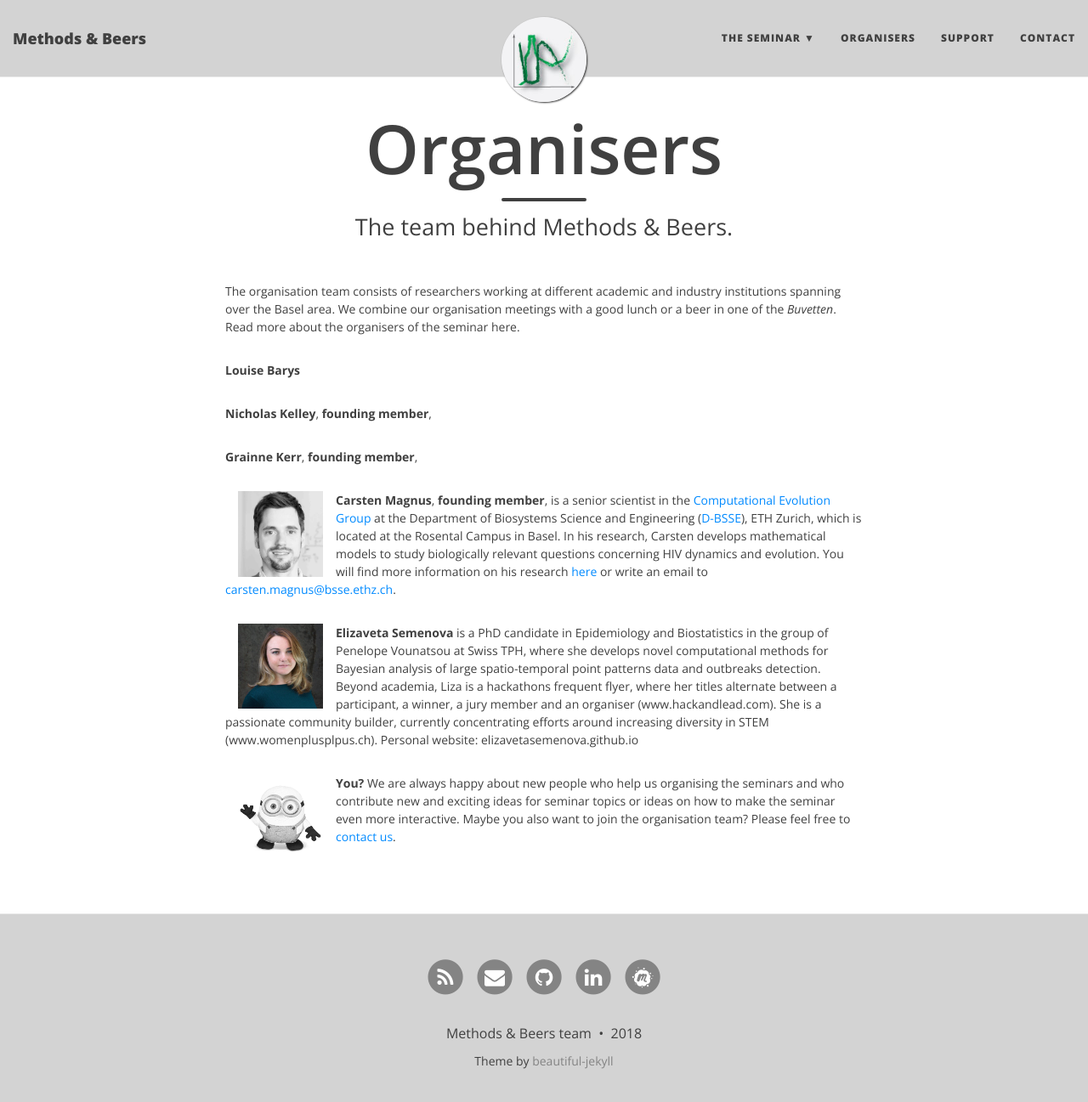
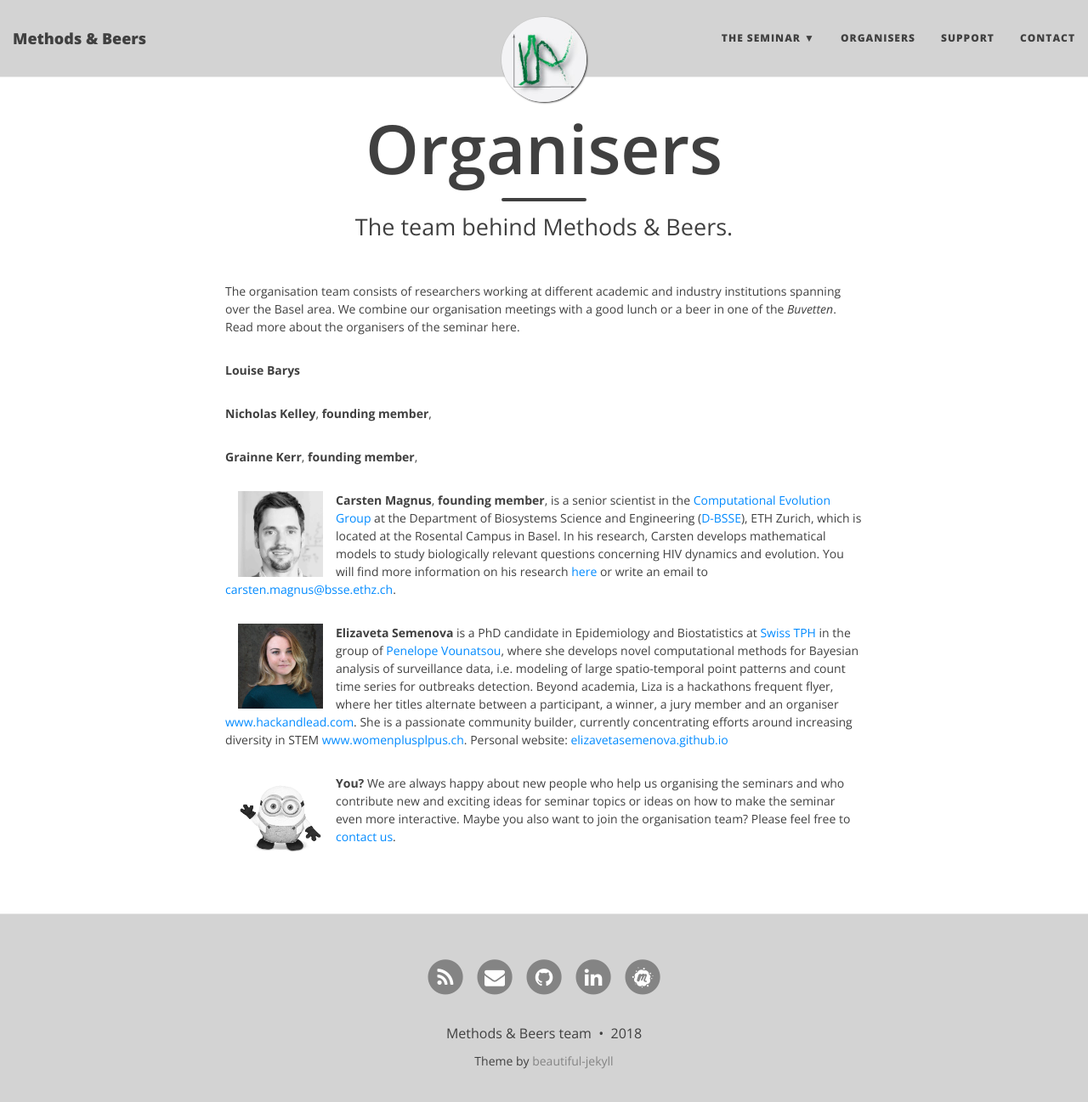
Before and after one commit to BaselComputationalCommunityInResearch/BaselComputationalCommunityInResearch.github.io, a Jekyll site: the page built from organisers/people.md, in a window 1280 px wide and 1309 px high. Shown: the top 1297 px of the window at 85% size. Built offline with Jekyll 4.4.1, drawn with Linux system fonts in a browser that asks for light colours.

Commit message:
Update people.md

```diff
--- a/organisers/people.md
+++ b/organisers/people.md
@@ -21,7 +21,7 @@
 
 
 
-<img src="/img/liza.jpeg" alt="Drawing" style="width: 100px;" hspace="15px" align="left"/> **Elizaveta Semenova** is a PhD candidate in Epidemiology and  Biostatistics in the group of Penelope Vounatsou at Swiss TPH, where she develops novel computational methods for Bayesian analysis of large spatio-temporal point patterns data and outbreaks detection. Beyond academia, Liza is a hackathons frequent flyer, where her titles alternate between a participant, a winner, a jury member and an organiser (www.hackandlead.com). She is a passionate community builder, currently concentrating efforts around increasing diversity in STEM (www.womenplusplpus.ch). Personal website: elizavetasemenova.github.io
+<img src="/img/liza.jpeg" alt="Drawing" style="width: 100px;" hspace="15px" align="left"/> **Elizaveta Semenova** is a PhD candidate in Epidemiology and  Biostatistics at [Swiss TPH](https://www.swisstph.ch/en/) in the group of [Penelope Vounatsou](https://www.swisstph.ch/en/about/eph/biostatistics/bayesian-modelling-and-analysis/), where she develops novel computational methods for Bayesian analysis of surveillance data, i.e. modeling of large spatio-temporal point patterns and count time series for outbreaks detection. Beyond academia, Liza is a hackathons frequent flyer, where her titles alternate between a participant, a winner, a jury member and an organiser [www.hackandlead.com](www.hackandlead.com). She is a passionate community builder, currently concentrating efforts around increasing diversity in STEM [www.womenplusplpus.ch](www.womenplusplpus.ch). Personal website: [elizavetasemenova.github.io](elizavetasemenova.github.io)
 
 
 <img src="/img/minion.jpg" alt="Drawing" style="width: 100px;" hspace="15px" align="left"/> **You?** We are always happy about new people who help us organising the seminars and who contribute new and exciting ideas for seminar topics or ideas on how to make the seminar even more interactive. Maybe you also want to join the organisation team? Please feel free to [contact us][link contact].
```
